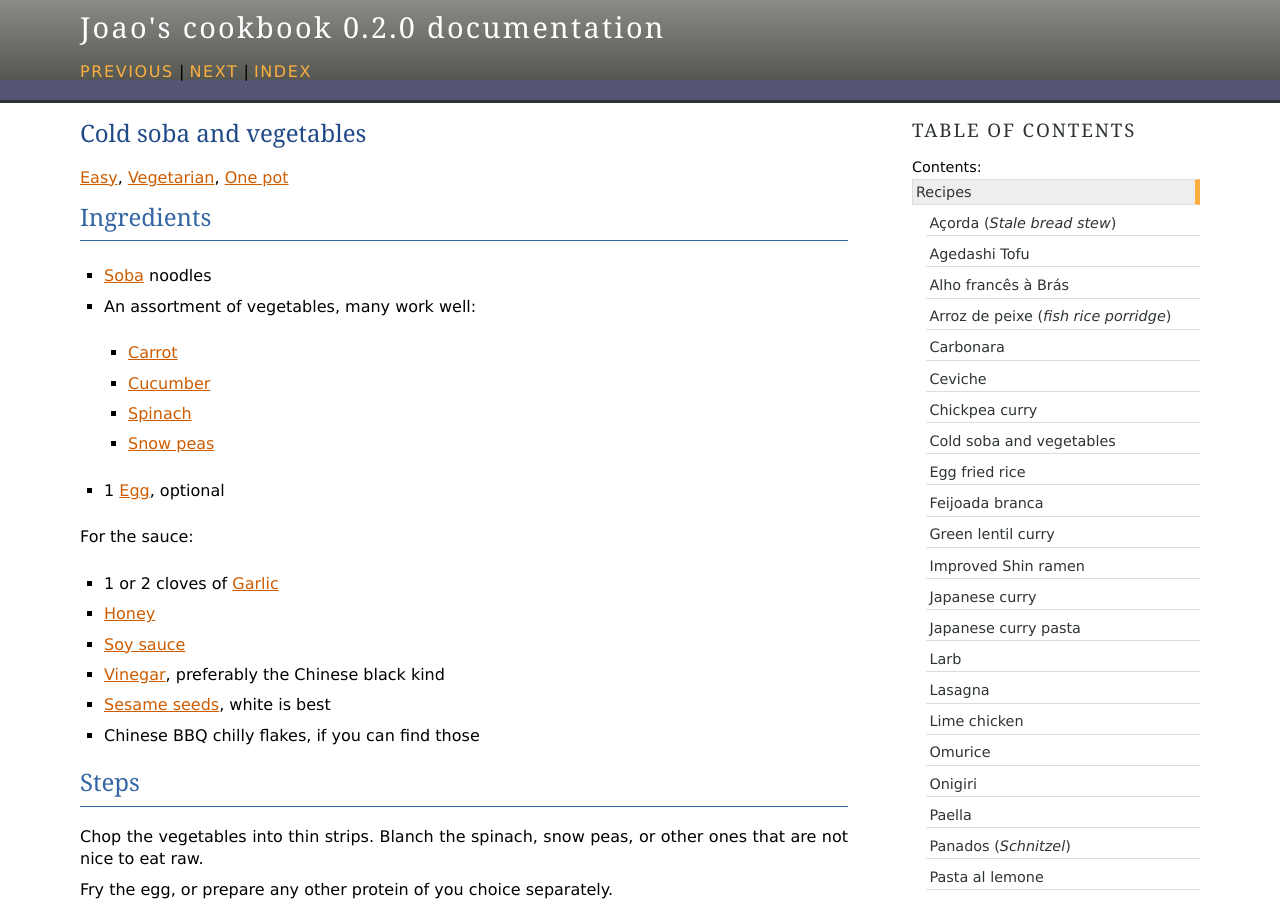
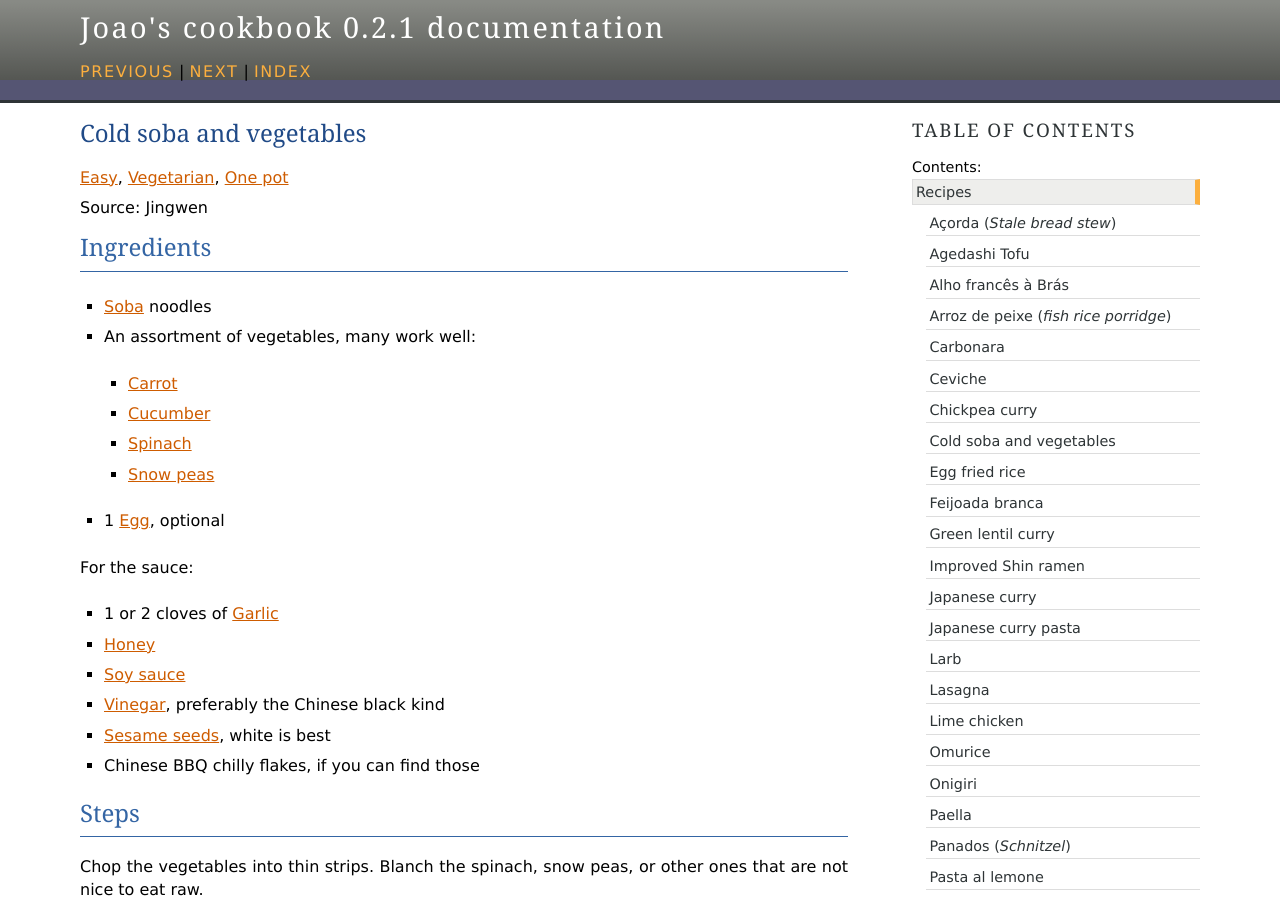
Before and after one commit to jomigo96/cookbook, a Sphinx documentation site: the page built from source/recipes/cold_soba_bowl.rst, in a window 1280 px wide and 900 px high. Built offline with Sphinx 7.4.7, drawn with Linux system fonts in a browser that asks for light colours.

Commit message:
Add source to cold soba recipe

```diff
--- a/source/conf.py
+++ b/source/conf.py
@@ -10,7 +10,7 @@ project = "Joao's cookbook"
 copyright = '2025, Joao'
 author = 'Joao, jomigo96@yahoo.com'
 version = "0.2"
-release = "0.2.0"
+release = "0.2.1"
 
 # -- General configuration ---------------------------------------------------
 # https://www.sphinx-doc.org/en/master/usage/configuration.html#general-configuration
--- a/source/recipes/cold_soba_bowl.rst
+++ b/source/recipes/cold_soba_bowl.rst
@@ -2,6 +2,8 @@ Cold soba and vegetables
 ------------------------
 
 :term:`Easy`, :term:`Vegetarian`, :term:`One pot`
+
+Source: Jingwen
 
 Ingredients
 ^^^^^^^^^^^
```
